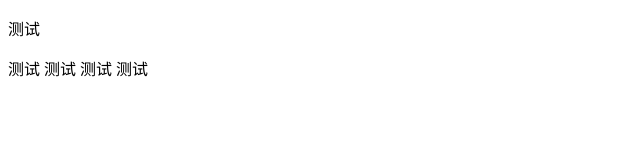
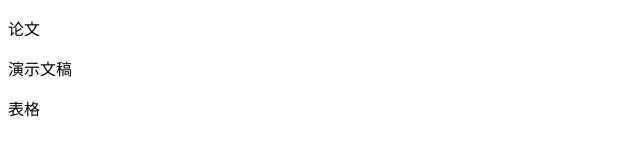
Before and after one commit to yufe2024/RE0, a plain HTML site: page index.html in a window 1280 px wide. Shown: the whole page, without its empty margins (0-640 px from the left). Drawn offline with Linux system fonts and the light colour scheme.

Commit message:
Add files via upload

```diff
--- a/index.html
+++ b/index.html
@@ -3,13 +3,11 @@
 <head>
   <meta charset="utf-8">
   <meta name="viewport" content="width=device-width">
-  <title>title</title>
+  <title>姜书锦的导论期末作业</title>
 </head>
 <body>
-<p>测试</p>
-<p>测试
-测试
-测试
-测试</p>
+<p>论文</p>
+<p>演示文稿</p>
+<p>表格</p>
 </body>
 </html>
```
